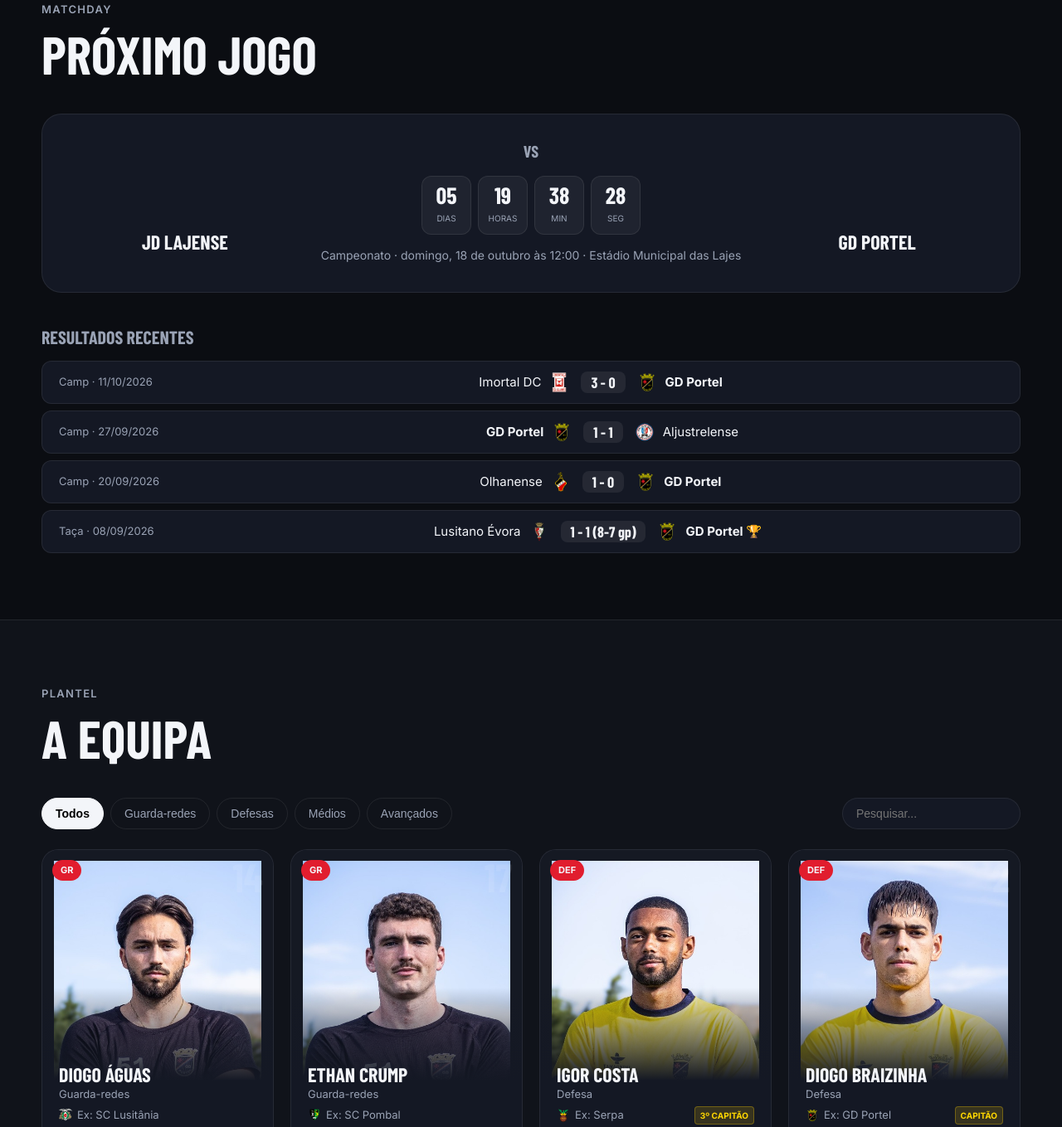
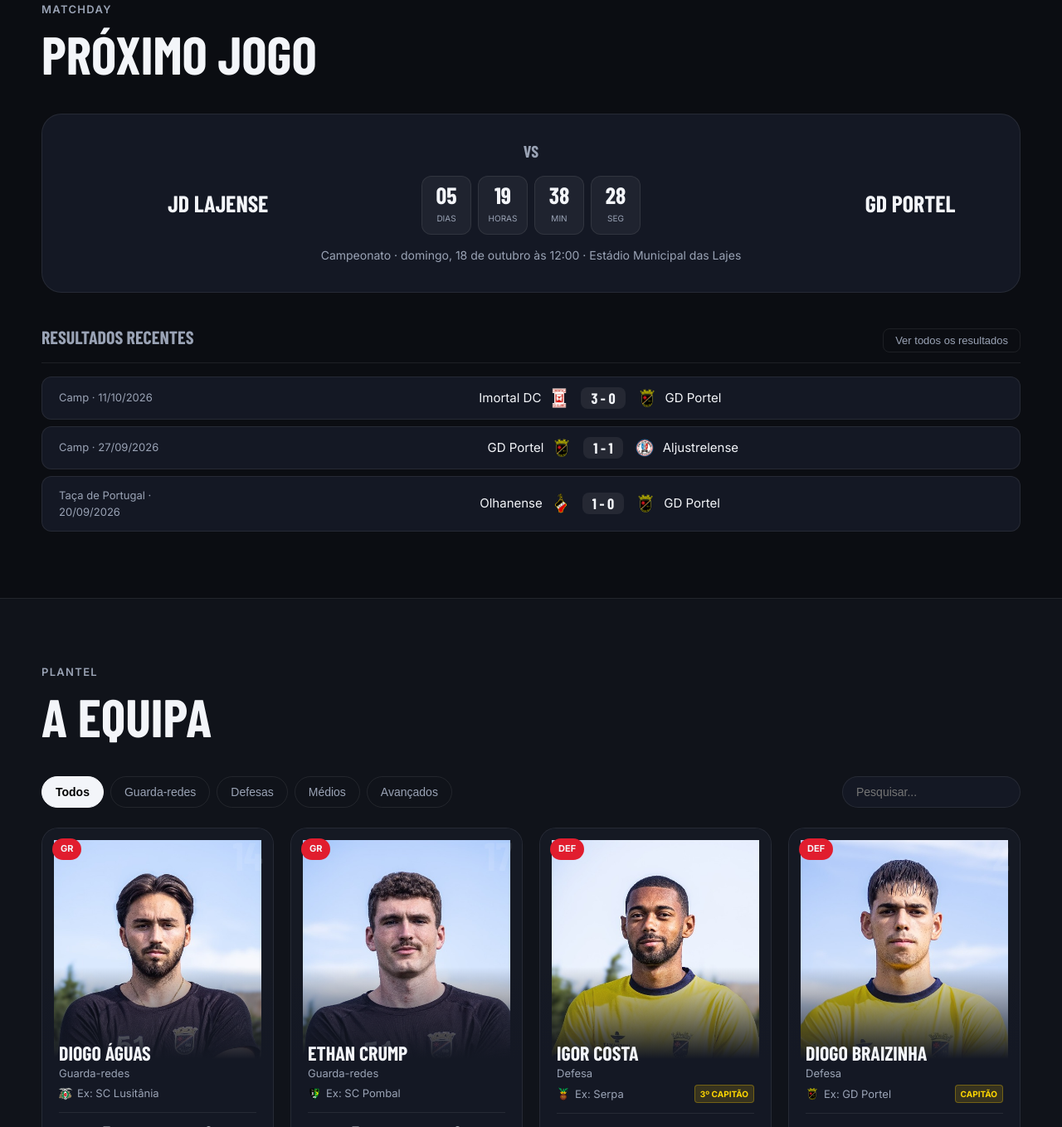
Before and after one commit to DiogoBLourenco/gd-portel, a plain HTML site: page index.html in a window 1280 px wide. Shown: the part 877-2236 px from the top of the page at 83% size. Drawn offline with nearby package versions, Linux system fonts and the light colour scheme; a web font is replaced by a local one.

Commit message:
Fix final 2 1a Versão Site

```diff
--- a/css/style.css
+++ b/css/style.css
@@ -33,10 +33,10 @@ ul { list-style: none; }
 h2 { font: 800 clamp(36px, 6vw, 64px)/1 var(--display); text-transform: uppercase; }
 .sub { font: 700 22px var(--display); text-transform: uppercase; margin: 40px 0 16px; color: var(--dim); }
 
-.match { display: grid; grid-template-columns: 1fr auto 1fr; align-items: center; gap: 24px; padding: 32px; border-radius: 24px; background: var(--card); border: 1px solid var(--line); }
-.team { display: flex; flex-direction: column; align-items: center; gap: 14px; text-align: center; }
-.team strong { font: 700 24px var(--display); text-transform: uppercase; }
-.badge { display: grid; place-items: center; width: 80px; height: 80px; }
+.match { display: grid; grid-template-columns: 1fr auto 1fr; align-items: center; gap: 24px; padding: 32px; border-radius: 24px; background: var(--card); border: 1px solid var(--line); margin-bottom: 40px; }
+.team { display: flex; align-items: center; gap: 16px; justify-content: center; }
+.team strong { font: 700 28px var(--display); text-transform: uppercase; }
+.badge { display: grid; place-items: center; width: 64px; height: 64px; }
 .badge img { width: 100%; height: 100%; object-fit: contain; }
 .match-mid { text-align: center; }
 .vs { font: 800 20px var(--display); color: var(--dim); }
@@ -45,6 +45,11 @@ h2 { font: 800 clamp(36px, 6vw, 64px)/1 var(--display); text-transform: uppercas
 .countdown b { display: block; font: 800 28px/1 var(--display); }
 .countdown small { font-size: 10px; color: var(--dim); text-transform: uppercase; }
 .match-meta { font-size: 14px; color: var(--dim); }
+
+.results-header { display: flex; justify-content: space-between; align-items: baseline; margin-bottom: 16px; border-bottom: 1px solid var(--line); padding-bottom: 12px;}
+.results-header .sub { margin: 0; }
+.btn-sm { padding: 6px 14px; font-size: 13px; font-weight: 500; border-radius: 8px; cursor: pointer; border: 1px solid var(--line); background: transparent; color: var(--dim); transition: .2s; }
+.btn-sm:hover { color: var(--text); background: rgba(255,255,255,.05); border-color: var(--dim); }
 .results { display: grid; gap: 8px; }
 .results li { display: grid; grid-template-columns: 160px 1fr auto 1fr; gap: 14px; align-items: center; padding: 12px 20px; border-radius: 12px; background: var(--card); border: 1px solid var(--line); font-size: 15px; }
 .results .d { color: var(--dim); font-size: 13px; }
@@ -89,11 +94,11 @@ h2 { font: 800 clamp(36px, 6vw, 64px)/1 var(--display); text-transform: uppercas
 .table tr.st-down { background: rgba(244, 67, 54, 0.08); }
 .table tr.me { font-weight: 600; border-left: 3px solid var(--accent); }
 
-.news { display: grid; grid-template-columns: repeat(auto-fill, minmax(280px, 1fr)); gap: 20px; }
-.post { padding: 24px; border-radius: var(--radius); background: var(--card); border: 1px solid var(--line); }
-.tag { display: inline-block; padding: 3px 10px; border-radius: 99px; background: rgba(255,255,255,.07); font-size: 10px; font-weight: 600; color: var(--accent-2); }
-.post h3 { font: 700 24px/1.1 var(--display); margin: 12px 0 8px; }
-.post p { color: var(--dim); font-size: 14px; }
+.about { display: grid; grid-template-columns: 1.2fr 1fr; gap: 48px; align-items: start; }
+.facts { display: grid; gap: 1px; border-radius: var(--radius); overflow: hidden; background: var(--line); border: 1px solid var(--line); }
+.facts div { display: flex; justify-content: space-between; gap: 16px; padding: 18px 22px; background: var(--card); }
+.facts dt { color: var(--dim); font-size: 14px; }
+.facts dd { font-weight: 600; text-align: right; }
 
 .footer { border-top: 1px solid var(--line); padding: 30px 0; color: var(--dim); font-size: 14px; }
 .foot { display: flex; justify-content: space-between; }
@@ -109,7 +114,11 @@ h2 { font: 800 clamp(36px, 6vw, 64px)/1 var(--display); text-transform: uppercas
   .eyebrow { justify-content: center; }
   .hero-next-match { flex-direction: column; gap: 12px; }
   .hero-next-match > div:last-child { border-left: none; border-top: 1px solid var(--line); padding-left: 0; padding-top: 12px; justify-content: center; width: 100%; }
-  .match { grid-template-columns: 1fr; }
+
+  .match { flex-direction: column; display: flex; padding: 24px; }
+  .about { grid-template-columns: 1fr; gap: 32px; }
+
+  .results-header { flex-direction: column; gap: 12px; border-bottom: none; }
   .results li { grid-template-columns: 1fr auto 1fr; }
   .results .d { grid-column: 1 / -1; }
   .results .h, .results .a { justify-content: center; }
--- a/data/players.js
+++ b/data/players.js
@@ -52,28 +52,37 @@ window.FIXTURES = [
 window.RESULTS = [
   { comp: "Camp", home: "Imortal DC", away: "GD Portel", hs: "3", as: "0", date: "2026-10-11", homeLogo: "assets/teams/imortal.png", awayLogo: "assets/teams/gdportel.png" },
   { comp: "Camp", home: "GD Portel", away: "Aljustrelense", hs: "1", as: "1", date: "2026-09-27", homeLogo: "assets/teams/gdportel.png", awayLogo: "assets/teams/aljustrelense.png" },
-  { comp: "Camp", home: "Olhanense", away: "GD Portel", hs: "1", as: "0", date: "2026-09-20", homeLogo: "assets/teams/olhanense.png", awayLogo: "assets/teams/gdportel.png" },
+  { comp: "Taça de Portugal", home: "Olhanense", away: "GD Portel", hs: "1", as: "0", date: "2026-09-20", homeLogo: "assets/teams/olhanense.png", awayLogo: "assets/teams/gdportel.png" },
   { comp: "Taça", home: "Lusitano Évora", away: "GD Portel 🏆", hs: "1", as: "1 (8-7 gp)", date: "2026-09-08", homeLogo: "assets/teams/lusitano.png", awayLogo: "assets/teams/gdportel.png" }
 ];
 
 window.STANDINGS = [
-  { pos: 1, team: "Sintrense", logo: "assets/teams/sintrense.png", p: 5, w: 4, d: 1, l: 0, pts: 13, status: "up" },
-  { pos: 2, team: "Imortal DC", logo: "assets/teams/imortal.png", p: 5, w: 4, d: 1, l: 0, pts: 13, status: "up" },
-  { pos: 3, team: "Serpa", logo: "assets/teams/serpa.png", p: 5, w: 3, d: 2, l: 0, pts: 11 },
-  { pos: 4, team: "Juventude SC", logo: "assets/teams/juventudesc.png", p: 5, w: 3, d: 1, l: 1, pts: 10 },
+  { pos: 1, team: "Sintrense", logo: "assets/teams/sintrense.png", p: 5, w: 3, d: 1, l: 1, pts: 10, status: "up" },
+  { pos: 2, team: "Imortal DC", logo: "assets/teams/imortal.png", p: 5, w: 3, d: 1, l: 1, pts: 10, status: "up" },
+  { pos: 3, team: "Serpa", logo: "assets/teams/serpa.png", p: 5, w: 2, d: 3, l: 0, pts: 9 },
+  { pos: 4, team: "Juventude SC", logo: "assets/teams/juventudesc.png", p: 5, w: 2, d: 2, l: 1, pts: 8 },
   { pos: 5, team: "Amora FC", logo: "assets/teams/amora.png", p: 5, w: 2, d: 2, l: 1, pts: 8 },
-  { pos: 6, team: "Real SC", logo: "assets/teams/realsc.png", p: 5, w: 2, d: 2, l: 1, pts: 8 },
-  { pos: 7, team: "GD Lagoa", logo: "assets/teams/gdlagoa.png", p: 5, w: 2, d: 1, l: 2, pts: 7 },
-  { pos: 8, team: "Alcochetense", logo: "assets/teams/alcochetense.png", p: 5, w: 2, d: 1, l: 2, pts: 7 },
-  { pos: 9, team: "Vitória FC", logo: "assets/teams/vitoria.png", p: 5, w: 1, d: 3, l: 1, pts: 6 },
-  { pos: 10, team: "1º Dezembro", logo: "assets/teams/1dezembro.png", p: 5, w: 1, d: 2, l: 2, pts: 5 },
+  { pos: 6, team: "Real SC", logo: "assets/teams/realsc.png", p: 5, w: 1, d: 4, l: 0, pts: 7 },
+  { pos: 7, team: "GD Lagoa", logo: "assets/teams/gdlagoa.png", p: 5, w: 1, d: 3, l: 1, pts: 6 },
+  { pos: 8, team: "Alcochetense", logo: "assets/teams/alcochetense.png", p: 5, w: 1, d: 2, l: 2, pts: 5 },
+  { pos: 9, team: "Vitória FC", logo: "assets/teams/vitoria.png", p: 5, w: 1, d: 2, l: 2, pts: 5 },
+  { pos: 10, team: "1º Dezembro", logo: "assets/teams/1dezembro.png", p: 4, w: 1, d: 2, l: 1, pts: 5 },
   { pos: 11, team: "JD Lajense", logo: "assets/teams/jdlajense.png", p: 5, w: 1, d: 1, l: 3, pts: 4, status: "playoff" },
-  { pos: 12, team: "Santa Clara B", logo: "assets/teams/santaclara.png", p: 5, w: 0, d: 2, l: 3, pts: 2, status: "playoff" },
-  { pos: 13, team: "GD Portel", logo: "assets/teams/gdportel.png", p: 5, w: 0, d: 1, l: 4, pts: 1, me: true, status: "down" },
-  { pos: 14, team: "Aljustrelense", logo: "assets/teams/aljustrelense.png", p: 5, w: 0, d: 0, l: 5, pts: 0, status: "down" }
+  { pos: 12, team: "Santa Clara B", logo: "assets/teams/santaclara.png", p: 4, w: 1, d: 1, l: 2, pts: 4, status: "playoff" },
+  { pos: 13, team: "GD Portel", logo: "assets/teams/gdportel.png", p: 5, w: 0, d: 4, l: 1, pts: 4, me: true, status: "down" },
+  { pos: 14, team: "Aljustrelense", logo: "assets/teams/aljustrelense.png", p: 5, w: 0, d: 2, l: 3, pts: 2, status: "down" }
 ];
 
-window.NEWS = [
-  { tag: "Jogo", title: "Foco total na deslocação aos Açores", date: "2026-10-15", text: "Equipa prepara jogo frente ao JD Lajense." },
-  { tag: "Clube", title: "Mais que um clube, uma paixão", date: "2026-10-01", text: "Adeptos marcam presença em peso nos jogos." }
-];
+window.CLUB = {
+  fullName: "Grupo Desportivo de Portel",
+  founded: "8 de maio de 1965",
+  stadium: "Estádio Sanches de Miranda (2.000 lugares)",
+  location: "Portel, Évora",
+  association: "AF Évora",
+  president: "Luís Salsa",
+  palmares: [
+    { year: "2026/27", title: "Campeonato de Portugal (Competição Nacional)" },
+    { year: "2026/27", title: "Vencedor da Taça dos Campeões / Supertaça" },
+    { year: "2025/26", title: "Campeão da Liga Elite da AF Évora" }
+  ]
+};
--- a/index.html
+++ b/index.html
@@ -21,7 +21,6 @@
       <a href="#jogo">Jogos</a>
       <a href="#equipa">Equipa</a>
       <a href="#classificacao">Tabela</a>
-      <a href="#noticias">Notícias</a>
       <a href="#clube">Clube</a>
     </nav>
   </header>
@@ -56,7 +55,6 @@
                 <b id="hcd-m" style="font: 800 20px var(--display);"></b><small style="color: var(--dim); align-self: center;">m</small>
               </div>
             </div>
-
           </div>
         </div>
       </div>
@@ -70,7 +68,10 @@
         </header>
 
         <article class="match reveal">
-          <div class="team"><span class="badge" id="mHomeBadgeWrap"><img id="mHomeBadge" src="" onerror="this.style.display='none'"></span><strong id="mHome"></strong></div>
+          <div class="team">
+            <span class="badge"><img id="mHomeBadge" src="" onerror="this.style.display='none'"></span>
+            <strong id="mHome"></strong>
+          </div>
           <div class="match-mid">
             <span class="vs">VS</span>
             <div class="countdown" id="countdown">
@@ -81,10 +82,16 @@
             </div>
             <p class="match-meta" id="mMeta"></p>
           </div>
-          <div class="team"><span class="badge alt" id="mAwayBadgeWrap"><img id="mAwayBadge" src="" onerror="this.style.display='none'"></span><strong id="mAway"></strong></div>
+          <div class="team">
+            <span class="badge alt"><img id="mAwayBadge" src="" onerror="this.style.display='none'"></span>
+            <strong id="mAway"></strong>
+          </div>
         </article>
 
-        <h3 class="sub reveal">Resultados Recentes</h3>
+        <div class="results-header reveal">
+            <h3 class="sub">Resultados Recentes</h3>
+            <button id="toggleResults" class="btn ghost btn-sm">Ver todos os resultados</button>
+        </div>
         <ul class="results reveal" id="results"></ul>
       </div>
     </section>
@@ -129,13 +136,15 @@
       </div>
     </section>
 
-    <section class="section alt" id="noticias">
-      <div class="wrap">
-        <header class="section-head reveal">
-          <p class="eyebrow">Atualidade</p>
-          <h2>Notícias</h2>
-        </header>
-        <div class="news" id="news"></div>
+    <section class="section alt" id="clube">
+      <div class="wrap about reveal">
+        <div>
+          <p class="eyebrow">História</p>
+          <h2 id="clubName">GD Portel</h2>
+          <p class="lead dim" style="margin-bottom: 32px;">Fundado em 1965, o Grupo Desportivo de Portel orgulha-se de representar o concelho e a região de Évora aos mais altos níveis do futebol nacional.</p>
+          <div id="palmares"></div>
+        </div>
+        <dl class="facts" id="facts"></dl>
       </div>
     </section>
   </main>
--- a/js/main.js
+++ b/js/main.js
@@ -1,7 +1,7 @@
 (() => {
   "use strict";
   const $ = (s, el = document) => el.querySelector(s);
-  const club = { season: "2026/27", fullName: "GD Portel" }, players = window.PLAYERS || [];
+  const club = window.CLUB || { fullName: "GD Portel" }, players = window.PLAYERS || [];
   const POS = { GR: "Guarda-redes", DEF: "Defesa", MED: "Médio", AV: "Avançado" };
   const esc = (v) => String(v ?? "").replace(/[&<>"']/g, (c) => ({ "&": "&amp;", "<": "&lt;", ">": "&gt;", '"': "&quot;", "'": "&#39;" }[c]));
   const fmtDate = (d) => new Date(d).toLocaleDateString("pt-PT", { day: "2-digit", month: "short", year: "numeric" });
@@ -79,13 +79,24 @@
   const renderLogo = (logo) => logo ? `<img src="${esc(logo)}" class="res-logo" onerror="this.style.display='none'">` : "";
 
   if ($("#results")) {
-    $("#results").innerHTML = window.RESULTS.map(r => `
-      <li>
-        <span class="d">${r.comp} · ${fmtDate(r.date)}</span>
-        <span class="h">${r.home === club.fullName ? `<b>${esc(r.home)}</b>` : esc(r.home)} ${renderLogo(r.homeLogo)}</span>
-        <span class="sc">${esc(r.hs)} - ${esc(r.as)}</span>
-        <span class="a">${renderLogo(r.awayLogo)} ${r.away.includes(club.fullName) ? `<b>${esc(r.away)}</b>` : esc(r.away)}</span>
-      </li>`).join("");
+    let showAll = false;
+    const renderResults = () => {
+        const toShow = showAll ? window.RESULTS : window.RESULTS.slice(0, 3);
+        $("#results").innerHTML = toShow.map(r => `
+          <li>
+            <span class="d">${r.comp} · ${fmtDate(r.date)}</span>
+            <span class="h">${r.home.includes(club.fullName) ? `<b>${esc(r.home)}</b>` : esc(r.home)} ${renderLogo(r.homeLogo)}</span>
+            <span class="sc">${esc(r.hs)} - ${esc(r.as)}</span>
+            <span class="a">${renderLogo(r.awayLogo)} ${r.away.includes(club.fullName) ? `<b>${esc(r.away)}</b>` : esc(r.away)}</span>
+          </li>`).join("");
+    };
+    renderResults();
+
+    $("#toggleResults")?.addEventListener("click", (e) => {
+        showAll = !showAll;
+        renderResults();
+        e.target.textContent = showAll ? "Ocultar resultados" : "Ver todos os resultados";
+    });
   }
 
   if ($("#standings")) {
@@ -98,7 +109,25 @@
       </tr>`).join("");
   }
 
-  if ($("#news")) $("#news").innerHTML = window.NEWS.map(n => `<article class="post reveal"><span class="tag">${esc(n.tag)}</span><h3>${esc(n.title)}</h3><p>${esc(n.text)}</p><time>${fmtDate(n.date)}</time></article>`).join("");
+  if ($("#clubName")) $("#clubName").textContent = club.fullName;
+  if ($("#facts")) {
+      $("#facts").innerHTML = [
+        ["Fundação", club.founded], ["Associação", club.association], ["Presidente", club.president], ["Estádio", club.stadium], ["Localidade", club.location]
+      ].map(([k, v]) => `<div><dt>${k}</dt><dd>${esc(v)}</dd></div>`).join("");
+  }
+  if ($("#palmares") && club.palmares) {
+      $("#palmares").innerHTML = `
+        <h3 class="sub" style="margin-top: 0; margin-bottom: 24px; font-size: 18px;">Palmarés & Marcos Recentes</h3>
+        <ul style="display: grid; gap: 12px;">
+          ${club.palmares.map(p => `
+            <li style="display: flex; gap: 16px; align-items: center; padding: 12px 16px; background: var(--card); border: 1px solid var(--line); border-radius: 12px;">
+              <span style="font-weight: 700; color: var(--accent-2); font-size: 18px; font-family: var(--display); min-width: 60px;">${esc(p.year)}</span>
+              <span style="font-size: 15px;">${esc(p.title)}</span>
+            </li>
+          `).join("")}
+        </ul>
+      `;
+  }
 
   const io = "IntersectionObserver" in window ? new IntersectionObserver(es => es.forEach(e => { if (e.isIntersecting) { e.target.classList.add("in"); io.unobserve(e.target); } }), { threshold: 0.1 }) : null;
   function observe(nodes) { nodes.forEach((n, i) => { if (!io) return n.classList.add("in"); n.style.transitionDelay = Math.min(i % 8, 7) * 40 + "ms"; io.observe(n); }); }
```
